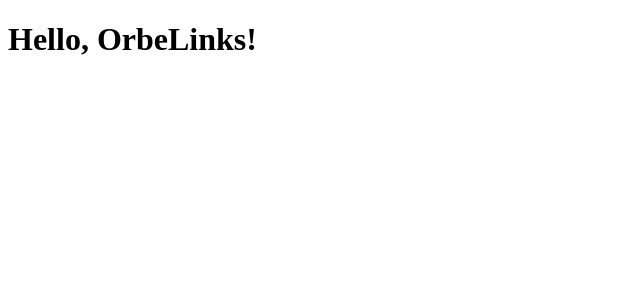
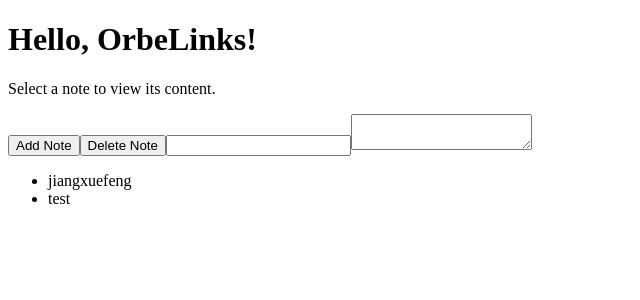
Before and after one commit to NLHPNS/OrbeLinks, a React (Vite) app in the folder apps/desktop/src/renderer/: page / in a window 1280 px wide. Shown: the top 300 px of the page, without its empty margins (0-640 px from the left). Built offline with nearby package versions, Linux system fonts and the light colour scheme.

Commit message:
update: renderer

```diff
--- a/apps/desktop/package.json
+++ b/apps/desktop/package.json
@@ -1,6 +1,6 @@
 {
   "name": "desktop",
-  "version": "0.0.1",
+  "version": "0.0.2",
   "description": "",
   "main": "./out/main/index.js",
   "scripts": {
--- a/apps/desktop/src/renderer/src/main.tsx
+++ b/apps/desktop/src/renderer/src/main.tsx
@@ -1,4 +1,13 @@
 import { createRoot } from 'react-dom/client';
+import { useState } from 'react';
+
+// note composition
+type Note = {
+    title: string,
+    content: string
+};
+
+
 
 const rootElement = document.getElementById('root');
 
@@ -10,7 +19,81 @@
 
 // component for React
 function App() {
-    return <h1>Hello, OrbeLinks!</h1>;
+    const name = "OrbeLinks";
+    const [note, setNote] = useState({
+        title:'',
+        content:''
+    }); // for updating title
+    // create a note list
+    const [notes, setNotes] = useState<Note[]>([
+        {
+            title: "jiangxuefeng",
+            content: "Math"
+        },
+        {
+            title: "test",
+            content: "676767"
+        }
+    ]);
+    // selecting a note
+    const [selectedNote, setSelectedNote] = useState<Note | null>(null);
+
+    return (
+        <div>
+            <h1>Hello, {name}!</h1>
+
+            {selectedNote !== null ? (
+                <div>
+                    <h2>{selectedNote.title}</h2>
+                    <p>{selectedNote.content}</p>
+                </div>
+            ) : (
+                <p>Select a note to view its content.</p>
+            )}
+
+            {/* <p>Title: {note.title}</p>
+            <p>Content: {note.content}</p> */}
+
+            <button onClick={() => setNotes([...notes, {
+                title: "<New Note>",
+                content: ""
+            }])}>Add Note</button>
+
+            <button>Delete Note</button>
+
+            <input
+                type="text"
+                value={note.title}
+                onChange={(event) => setNote({
+                    ...note,
+                    title: event.target.value
+                })}
+            />
+            <textarea
+                value={note.content}
+                onChange={(event) => setNote({
+                    ...note,
+                    content: event.target.value
+                })}
+            />
+
+            <ul>
+                {/* go through the whole list, generate list items one by one*/}
+                {notes.map((item, index) => (
+                    <li
+                        key={index}
+                        onClick={() => setSelectedNote(item)}
+                    >
+                        {item.title}
+                    </li>
+                ))}
+            </ul>
+
+        </div>
+
+
+    );
 }
 
+
 r.render(<App />);
```
